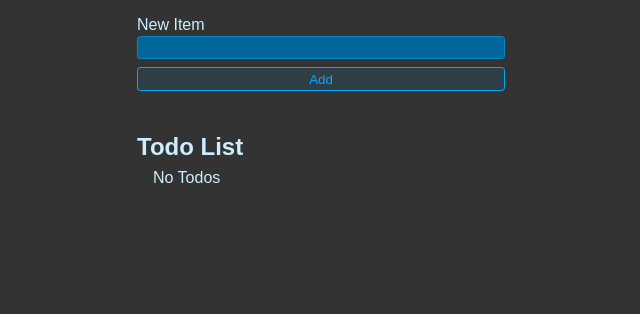
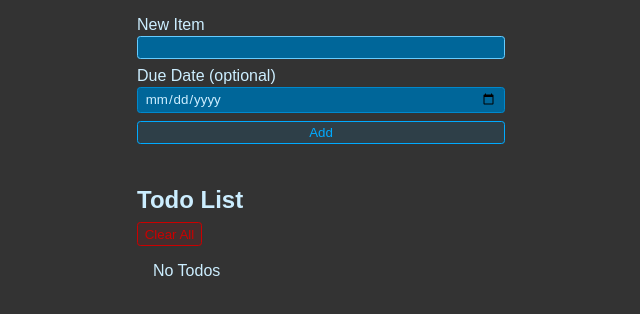
Before and after one commit to EbinReji18/todo, a React app: page / in a window 1280 px wide. Shown: the top 314 px of the page, without its empty margins (319-959 px from the left). Built offline with nearby package versions, Linux system fonts and the light colour scheme; the HTML template or start-up script is replaced by a standard one.

Commit message:
Added due date and clear all feature

```diff
--- a/src/App.jsx
+++ b/src/App.jsx
@@ -1,50 +1,56 @@
-import { useEffect, useState } from "react"
-import { Form } from "./Form"
-import "./App.css"
-import { List } from "./List"
+import { useEffect, useState } from "react";
+import { Form } from "./Form.jsx";
+import { List } from "./List.jsx";
+import "./App.css";
 
 export default function App() {
-  const [todos,setTodos] = useState(() => {
-    const localValue = localStorage.getItem("ITEMS")
-    if (localValue == null) return []
-    return JSON.parse(localValue)
-  })
+  const [todos, setTodos] = useState(() => {
+    const localValue = localStorage.getItem("ITEMS");
+    if (localValue == null) return [];
+    return JSON.parse(localValue);
+  });
 
-    useEffect( () => {
-      localStorage.setItem("ITEMS", JSON.stringify(todos))
-    }, [todos])
+  useEffect(() => {
+    localStorage.setItem("ITEMS", JSON.stringify(todos));
+  }, [todos]);
 
-  function addTodo(newItem) {
-    setTodos(currentTodos => {
-      return [...currentTodos,
-        {id:crypto.randomUUID(), title: newItem, completed: false},
-      ]
-    })
+  function addTodo(newItem, dueDate) {
+    setTodos(currentTodos => [
+      ...currentTodos,
+      {
+        id: crypto.randomUUID(),
+        title: newItem,
+        dueDate: dueDate || "",
+        completed: false
+      }
+    ]);
   }
 
   function toggleTodo(id, completed) {
-      setTodos(currentTodos => {
-        return currentTodos.map(todo => {
-          if(todo.id === id) {
-            return { ...todo, completed }
-          }
-
-          return todo
-        })
-      })
+    setTodos(currentTodos =>
+      currentTodos.map(todo =>
+        todo.id === id ? { ...todo, completed } : todo
+      )
+    );
   }
 
   function deleteTodo(id) {
-    setTodos(currentTodos =>
-      currentTodos.filter(todo => todo.id !== id))
+    setTodos(currentTodos => currentTodos.filter(todo => todo.id !== id));
+  }
+
+  function clearTodos() {
+    setTodos([]);
   }
 
   return (
-    <>
-    <Form onSubmit={addTodo} />
-    <br />
-    <h1 className="header"> Todo List</h1>
-    <List todos={todos} toggleTodo={toggleTodo} deleteTodo={deleteTodo} />
-    </>
-  )
+    <div>
+      <Form onSubmit={addTodo} />
+      <br />
+      <h1 className="header">Todo List</h1>
+      <div style={{ display: "flex", justifyContent: "space-between", marginBottom: "1rem" }}>
+        <button className="btn btn-danger" onClick={clearTodos}>Clear All</button>
+      </div>
+      <List todos={todos} toggleTodo={toggleTodo} deleteTodo={deleteTodo} />
+    </div>
+  );
 }
--- a/src/Form.jsx
+++ b/src/Form.jsx
@@ -1,30 +1,47 @@
-import { useState } from "react"
-export function Form({onSubmit}) {
-    const [newItem, setNewItem] = useState("")
+import { useState, useRef, useEffect } from "react";
 
-    function handleSubmit(e){
-        e.preventDefault()
+export function Form({ onSubmit }) {
+  const [newItem, setNewItem] = useState("");
+  const [dueDate, setDueDate] = useState("");
+  const inputRef = useRef();
 
-        if (newItem === "") return
+  useEffect(() => {
+    inputRef.current.focus();
+  }, []);
 
-        onSubmit(newItem)
+  function handleSubmit(e) {
+    e.preventDefault();
+    if (newItem.trim() === "") return;
 
-        setNewItem("")
-      }
+    onSubmit(newItem.trim(), dueDate);
+    setNewItem("");
+    setDueDate("");
+  }
 
-    return(
-
+  return (
     <form onSubmit={handleSubmit} className="new-item-form">
       <div className="form-row">
         <label htmlFor="item">New Item</label>
         <input
+          ref={inputRef}
           value={newItem}
           onChange={e => setNewItem(e.target.value)}
           type="text"
           id="item"
         />
       </div>
+
+      <div className="form-row">
+        <label htmlFor="dueDate">Due Date (optional)</label>
+        <input
+          value={dueDate}
+          onChange={e => setDueDate(e.target.value)}
+          type="date"
+          id="dueDate"
+        />
+      </div>
+
       <button className="btn">Add</button>
     </form>
-    )
+  );
 }
--- a/src/Item.jsx
+++ b/src/Item.jsx
@@ -1,15 +1,20 @@
-export function Item({ completed, id, title, toggleTodo, deleteTodo}) {
+export function Item({ completed, id, title, dueDate, toggleTodo, deleteTodo }) {
   return (
     <li>
       <label>
         <input
           type="checkbox"
           checked={completed}
-              onChange={e => toggleTodo(id, e.target.checked)} />
+          onChange={e => toggleTodo(id, e.target.checked)}
+        />
+        <span>
           {title}
+          {dueDate && <span style={{ fontSize: "0.8rem", marginLeft: "10px", color: "#ccc" }}>
+            (Due: {dueDate})
+          </span>}
+        </span>
       </label>
-
       <button onClick={() => deleteTodo(id)} className="btn btn-danger">Delete</button>
     </li>
-    )
+  );
 }
--- a/src/List.jsx
+++ b/src/List.jsx
@@ -1,17 +1,17 @@
-import { Item } from "./Item"
-export function List({todos, toggleTodo, deleteTodo}) {
-    return (
-        <ul className="list">
-        {todos.length === 0 && "No Todos"}
-        {todos.map( todo => {
-          return (
-          <Item
-            {...todo} key={todo.id} toggleTodo={toggleTodo} deleteTodo={deleteTodo}
-          />
-          )
-        })}
+import { Item } from "./Item.jsx";
 
-      </ul>
-
-    )
+export function List({ todos, toggleTodo, deleteTodo }) {
+  return (
+    <ul className="list">
+      {todos.length === 0 && "No Todos"}
+      {todos.map(todo => (
+        <Item
+          key={todo.id}
+          {...todo}
+          toggleTodo={toggleTodo}
+          deleteTodo={deleteTodo}
+        />
+      ))}
+    </ul>
+  );
 }
```
Lines whose indentation alone changed are shown as unchanged.
